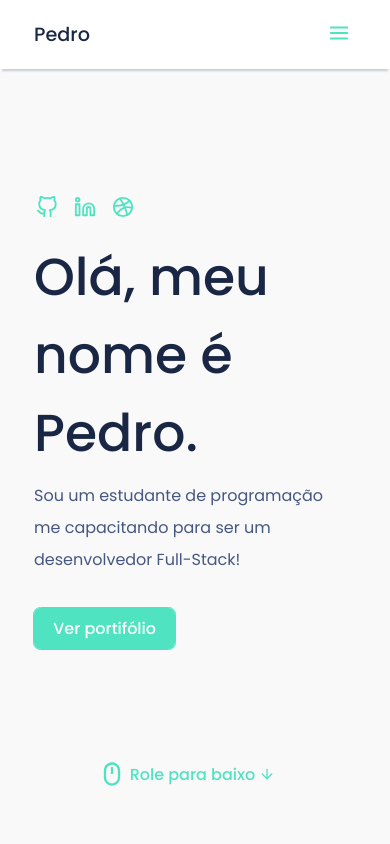
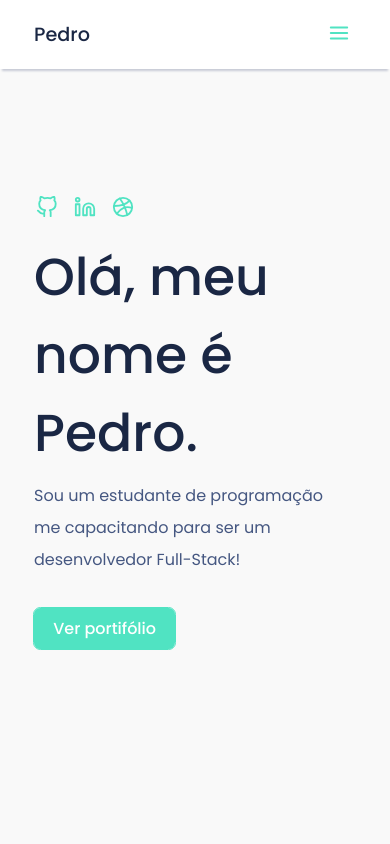
Before and after one commit to pedrotrasfereti/portfolio, a React (Vite) app: page / in a window 390 px wide. Shown: the top 844 px of the page. Built offline with nearby package versions, Linux system fonts and the light colour scheme; no server answers.

Commit message:
fix home link

```diff
--- a/src/styles/_home.scss
+++ b/src/styles/_home.scss
@@ -46,12 +46,6 @@
     .Content--Container {
       .Social {
         margin: 0 0 1rem .15rem !important;
-      }
-
-      .Link {
-        display: flex !important;
-        bottom: 3.5rem !important;
-        left: 25vw !important;
       }
     }
 
```
